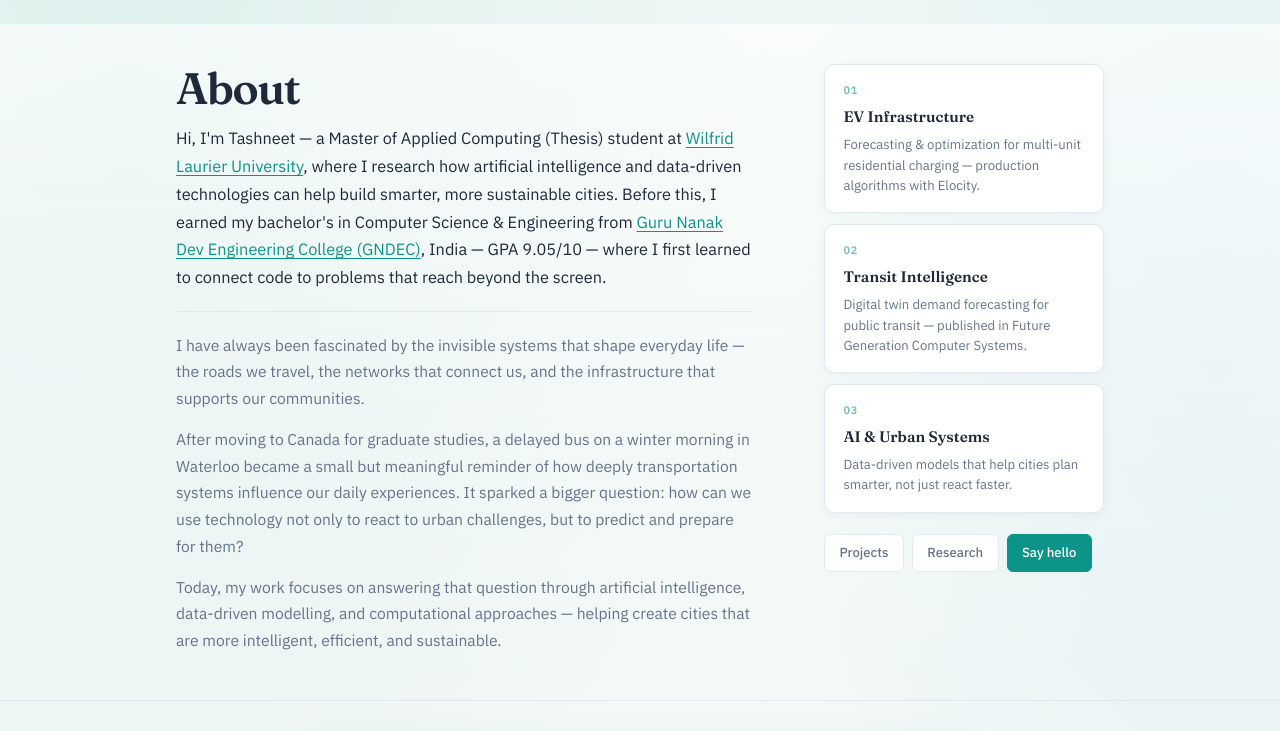
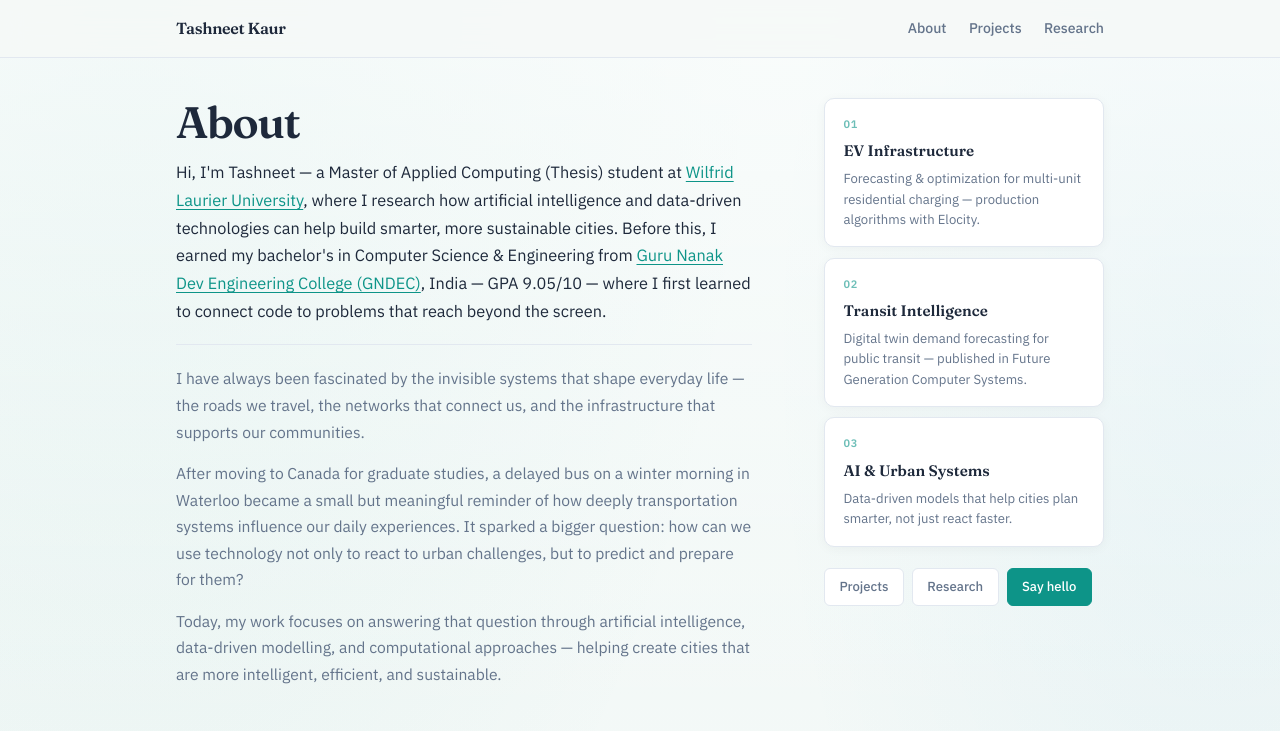
Before and after one commit to Tashneet-30/Tashneet-, a Next.js app: page / in a window 1280 px wide. Shown: the top 731 px of the page. Built offline with nearby package versions, Linux system fonts and the light colour scheme.

Commit message:
Restore minimal site header with page navigation
Add back a sticky header with name linking home and About, Projects,
and Research nav links for moving between pages.

Co-authored-by: Tashneet Kaur  <Tashneet-30@users.noreply.github.com>

```diff
--- a/app/globals.css
+++ b/app/globals.css
@@ -77,24 +77,19 @@ a:hover {
   width: min(100% - 2rem, var(--max-wide));
   margin-inline: auto;
   display: flex;
-  align-items: flex-end;
+  align-items: center;
   justify-content: space-between;
   gap: 1rem;
 }
 
-.brand {
-  display: flex;
-  flex-direction: column;
-  gap: 0.1rem;
-}
-
 .site-logo {
-  font-family: var(--font-body);
-  font-size: 0.78rem;
+  font-family: var(--font-display);
+  font-size: 1rem;
   font-weight: 600;
-  color: var(--text-muted);
+  color: var(--text);
   text-decoration: none;
-  letter-spacing: 0.04em;
+  letter-spacing: -0.02em;
+  white-space: nowrap;
 }
 
 .site-logo:hover {
@@ -122,7 +117,7 @@ a:hover {
 }
 
 .site-main {
-  padding: 1.5rem 0 4rem;
+  padding: 0 0 4rem;
 }
 
 /* Hero */
--- a/app/layout.tsx
+++ b/app/layout.tsx
@@ -1,6 +1,6 @@
 import type { Metadata } from "next";
 import { Fraunces, IBM_Plex_Sans } from "next/font/google";
-import { Footer } from "@/components/site";
+import { Header, Footer } from "@/components/site";
 import { site } from "@/lib/content";
 import "./globals.css";
 
@@ -35,6 +35,7 @@ export default function RootLayout({
   return (
     <html lang="en" className={`${display.variable} ${body.variable}`}>
       <body>
+        <Header />
         <main className="site-main">{children}</main>
         <Footer />
       </body>
--- a/components/site.tsx
+++ b/components/site.tsx
@@ -6,11 +6,9 @@ export function Header() {
   return (
     <header className="site-header">
       <div className="header-inner">
-        <div className="brand">
-          <Link href="/" className="site-logo">
-            {site.tagline}
-          </Link>
-        </div>
+        <Link href="/" className="site-logo">
+          {site.name}
+        </Link>
         <nav className="site-nav" aria-label="Main navigation">
           {nav.map((item) => (
             <Link key={item.href} href={item.href} className="nav-link">
```
